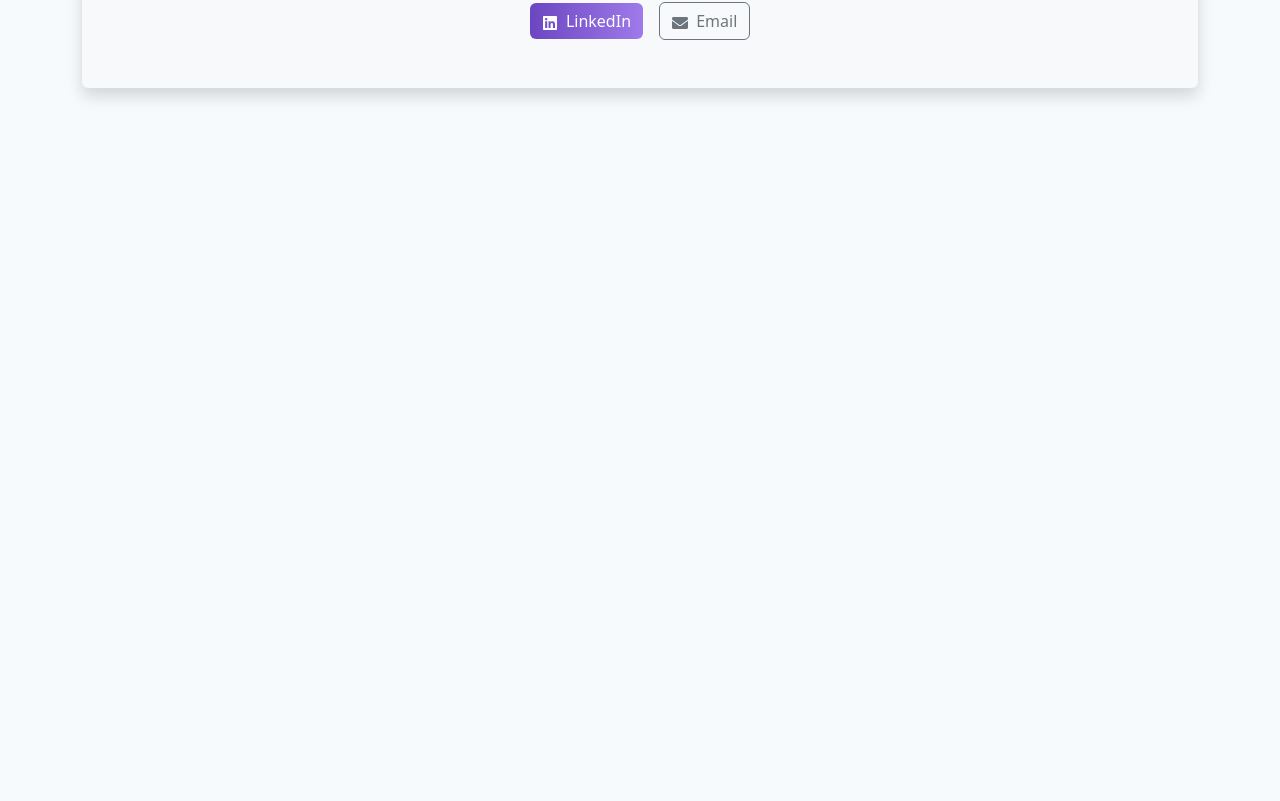
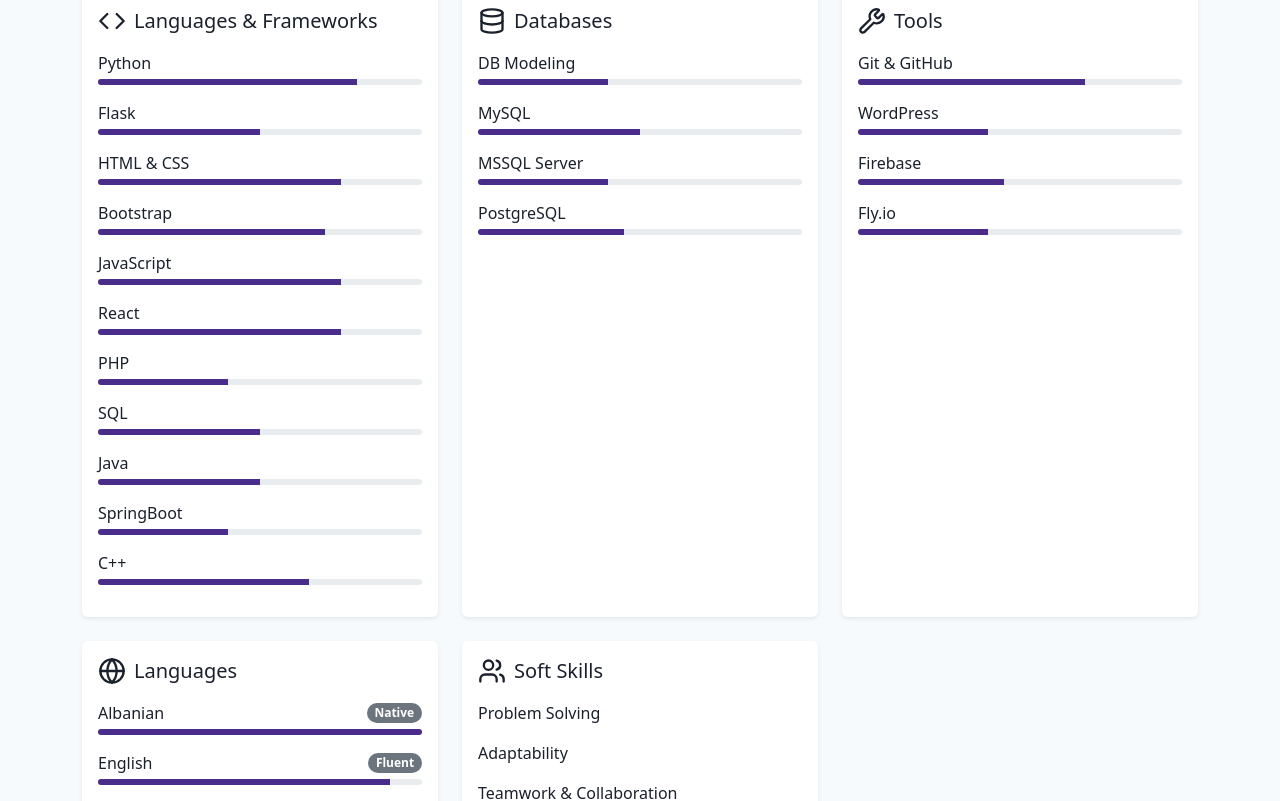
Before and after one commit to ditaa99/portfolio, a React (Vite) app: page / in a window 1280 px wide. Shown: the part 1935-2736 px from the top of the page. Before the commit the page ends 2071 px from the top, so only its background shows below. Built offline with nearby package versions, Linux system fonts and the light colour scheme.

Commit message:
added a skills section with cards

```diff
--- a/index.html
+++ b/index.html
@@ -2,9 +2,9 @@
 <html lang="en">
   <head>
     <meta charset="UTF-8" />
-    <link rel="icon" type="image/svg+xml" href="/vite.svg" />
+    <link rel="icon" type="image" href="./src/assets/icon.png" />
     <meta name="viewport" content="width=device-width, initial-scale=1.0" />
-    <title>ditas-portfolio</title>
+    <title>Dita's portfolio</title>
   </head>
   <body>
     <div id="root"></div>
--- a/package.json
+++ b/package.json
@@ -12,6 +12,7 @@
   "dependencies": {
     "aos": "^2.3.4",
     "bootstrap": "^5.3.8",
+    "lucide-react": "^0.548.0",
     "react": "^19.1.1",
     "react-bootstrap": "^2.10.10",
     "react-dom": "^19.1.1",
--- a/src/App.jsx
+++ b/src/App.jsx
@@ -4,6 +4,8 @@
 import About from './components/About';
 import Projects from './components/Projects';
 import Contact from './components/Contact';
+import Skills from './components/Skills';
+import Footer from './components/Footer';
 import AOS from 'aos';
 import 'aos/dist/aos.css';
 import './index.css';
@@ -19,7 +21,9 @@
       <Hero />
       <About />
       <Projects />
+      <Skills />
       <Contact />
+      <Footer/>
     </>
   );
 }
--- /dev/null
+++ b/src/components/Skills.jsx
@@ -0,0 +1,112 @@
+import React from "react";
+import { Container, Row, Col, Card, ProgressBar, Badge } from "react-bootstrap";
+import { Code, Database, Wrench, Globe, Users } from "lucide-react";
+
+const Skills = () => {
+  const skillData = [
+    {
+      title: "Languages & Frameworks",
+      icon: <Code size={28} />,
+      skills: [
+        { name: "Python", level: 80 },
+        { name: "Flask", level: 50 },
+        { name: "HTML & CSS", level: 75 },
+        { name: "Bootstrap", level: 70 },
+        { name: "JavaScript", level: 75 },
+        { name: "React", level: 75 },
+        { name: "PHP", level: 40 },
+        { name: "SQL", level: 50 },
+        { name: "Java", level: 50 },
+        { name: "SpringBoot", level: 40 },
+        { name: "C++", level: 65 },
+      ],
+    },
+    {
+      title: "Databases",
+      icon: <Database size={28} />,
+      skills: [
+        { name: "DB Modeling", level: 40 },
+        { name: "MySQL", level: 50 },
+        { name: "MSSQL Server", level: 40 },
+        { name: "PostgreSQL", level: 45 },
+      ],
+    },
+    {
+      title: "Tools",
+      icon: <Wrench size={28} />,
+      skills: [
+        { name: "Git & GitHub", level: 70 },
+        { name: "WordPress", level: 40 },
+        { name: "Firebase", level: 45 },
+        { name: "Fly.io", level: 40 },
+      ],
+    },
+    {
+      title: "Languages",
+      icon: <Globe size={28} />,
+      skills: [
+        { name: "Albanian", level: 100, label: "Native" },
+        { name: "English", level: 90, label: "Fluent" },
+        { name: "German", level: 60, label: "Intermediate" },
+        { name: "Hungarian", level: 40, label: "Basic" },
+        { name: "Norwegian", level: 40, label: "Basic" },
+        { name: "Serbian", level: 40, label: "Basic" },
+      ],
+    },
+    {
+      title: "Soft Skills",
+      icon: <Users size={28} />,
+      skills: [
+        { name: "Problem Solving" },
+        { name: "Adaptability" },
+        { name: "Teamwork & Collaboration" },
+        { name: "Communication" },
+        { name: "Time Management" },
+      ],
+    },
+  ];
+
+  return (
+    <section id="skills" className="py-5">
+      <Container>
+        <h2 className="text-center mb-5">Skills</h2>
+        <Row>
+          {skillData.map((section, index) => (
+            <Col md={6} lg={4} key={index} className="mb-4">
+              <Card className="shadow-sm border-0 h-100 skill-card">
+                <Card.Body>
+                  <div className="d-flex align-items-center mb-3">
+                    {section.icon}
+                    <Card.Title className="ms-2 mb-0">{section.title}</Card.Title>
+                  </div>
+                  {section.skills.map((skill, idx) => (
+                    <div key={idx} className="mb-3">
+                      <div className="d-flex justify-content-between align-items-center">
+                        <span>{skill.name}</span>
+                        {skill.label && (
+                          <Badge bg="secondary" pill>
+                            {skill.label}
+                          </Badge>
+                        )}
+                      </div>
+                      {skill.level && (
+                        <ProgressBar
+                          now={skill.level}
+                          variant="primary"
+                          className="mt-1"
+                          style={{ height: "6px" }}
+                        />
+                      )}
+                    </div>
+                  ))}
+                </Card.Body>
+              </Card>
+            </Col>
+          ))}
+        </Row>
+      </Container>
+    </section>
+  );
+};
+
+export default Skills;
--- a/src/index.css
+++ b/src/index.css
@@ -78,3 +78,122 @@
   color: #e9d8fd !important;
   box-shadow: 0 8px 20px rgba(174, 162, 255, 0.6) !important;
 }
+
+/* Skills */
+/* .skill-card {
+  background-color: var(--bg-color);
+  color: var(--text-color);
+  transition: all 0.3s ease;
+  border-radius: 12px;
+}
+
+.skill-card:hover {
+  transform: translateY(-5px);
+  box-shadow: 0 8px 18px rgba(0, 0, 0, 0.1);
+}
+
+.progress-bar {
+  transition: width 0.5s ease;
+}
+
+.--bs-progress-bar, .bg-primary {
+  background-color: #4a2c8a !important;
+}
+
+@media (max-width: 768px) {
+  .skill-card {
+    margin-bottom: 1.5rem;
+  }
+} */
+
+/* ============================= */
+/* Skills Section (Light & Dark) */
+/* ============================= */
+
+.skills-section {
+  padding: 3rem 0;
+  transition: background-color 0.4s ease, color 0.4s ease;
+}
+
+/* Light Mode */
+body[data-theme="light"] .skills-section {
+  background: linear-gradient(180deg, #f7fafc 0%, #ede9fe 100%);
+  color: #1a202c;
+}
+
+body[data-theme="light"] .skill-card {
+  /* background: #ffffff; */
+  color: #1a202c;
+  box-shadow: 0 6px 16px rgba(111, 66, 193, 0.15);
+  border: 1px solid #e2e8f0;
+}
+
+/* Dark Mode */
+body[data-theme="dark"] .skills-section {
+  background: linear-gradient(180deg, #1a202c 0%, #2d3748 100%);
+  color: #e9d8fd;
+}
+
+body[data-theme="dark"] .skill-card {
+  background: #2d3748;
+  color: #e9d8fd;
+  border: 1px solid #4a2c8a;
+  box-shadow: 0 6px 16px rgba(159, 122, 234, 0.25);
+}
+
+/* Headings and list styles */
+.skills-section h3 {
+  font-weight: 700;
+  color: var(--text-color);
+}
+
+.skills-section ul {
+  list-style-type: none;
+  padding: 0;
+}
+
+.skills-section li {
+  margin: 0.4rem 0;
+  font-size: 1rem;
+  position: relative;
+}
+/* Progress bar default color */
+.bg-primary {
+  background-color: #4a2c8a !important;
+  transition: background-color 0.3s ease;
+}
+
+/* On hover (light mode stays the same) */
+body[data-theme="light"] .skill-card:hover .bg-primary {
+  background-color: #6b46c1 !important; /* slightly deeper violet */
+}
+
+/* On hover (dark mode — lighter shade of purple) */
+body[data-theme="dark"] .skill-card:hover .bg-primary {
+  background-color: #b794f4 !important; /* soft lavender glow */
+}
+
+/* Skill level indicators (optional accent dots or bars) */
+.skills-section li::before {
+  content: "•";
+  color: #6b46c1;
+  font-weight: bold;
+  margin-right: 8px;
+}
+
+/* Hover effect */
+body[data-theme="light"] .skill-card:hover {
+  background: #f0e6ff;
+}
+
+body[data-theme="dark"] .skill-card:hover {
+  background: #4a2c8a;
+  color: #f7fafc;
+}
+
+/* Responsive grid for skill boxes */
+.skills-container {
+  display: grid;
+  grid-template-columns: repeat(auto-fit, minmax(260px, 1fr));
+  gap: 1.5rem;
+}
```
Also changed, not shown: src/assets/icon.png (added), 1 other file (tests, documents, lock files or other folders).
